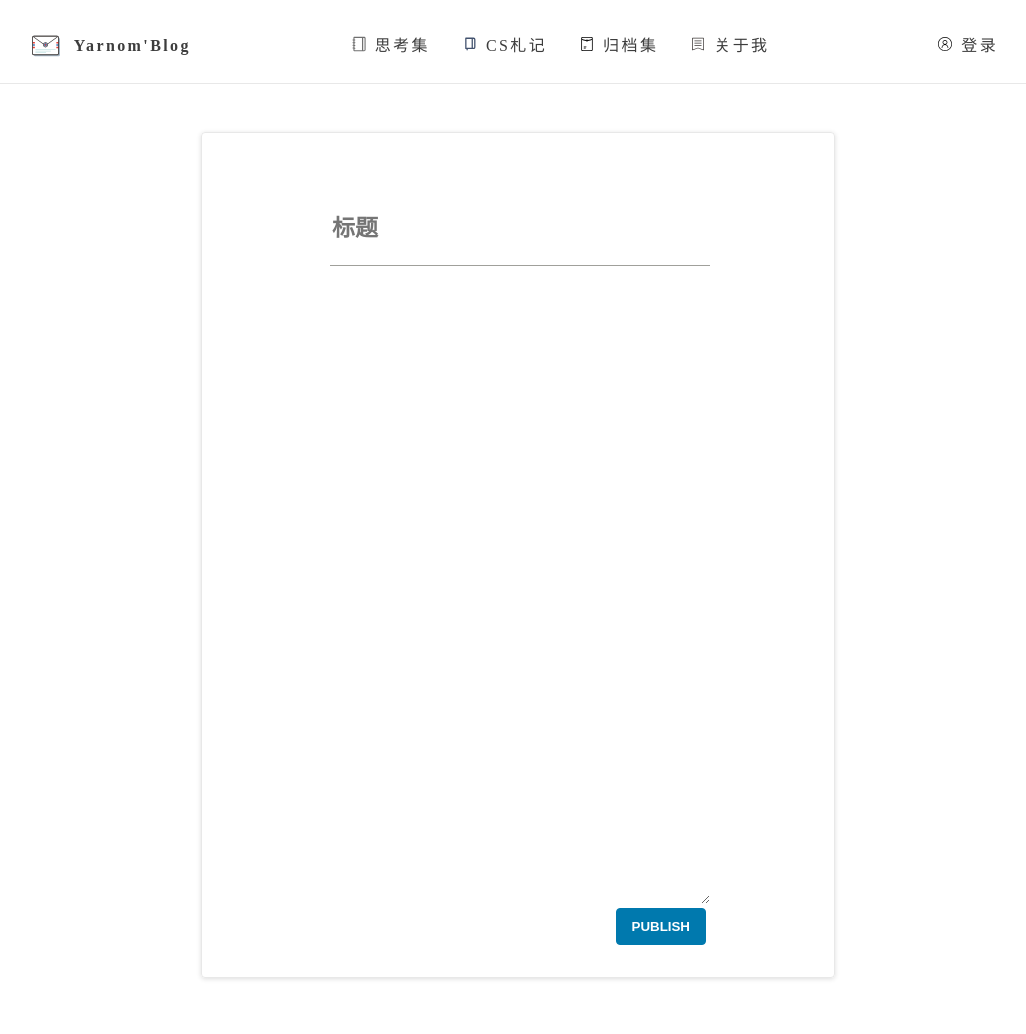
After one commit to fengyarnom/YarnomBlog, a Flask app: template app/templates/newPost.html in a window 1280 px wide. The commit adds this page. Shown: the whole page, without its empty margins (122-1148 px from the left). Run offline with Flask 2, Linux system fonts and the light colour scheme; the template is opened without the code that fills it, so the values that code supplies are empty.

Commit message:
这是一个非常幼稚的版本，但是已经可以完成很多功能了，再过一个大的版本就可以考虑在服务器中进行运维了。

```diff
--- a/app/app.py
+++ b/app/app.py
@@ -1,30 +1,64 @@
-from flask import Flask,render_template
-from flask_sqlalchemy import SQLAlchemy
+from flask import render_template,request,redirect, url_for,session
+from initialize import app,db
+from models.dbModels import *
 
-app = Flask(__name__)
-app.config['SQLALCHEMY_DATABASE_URI'] = 'sqlite:////app.db'
-db = SQLAlchemy(app)
+from datetime import datetime
+from enum import Enum
 
-class User(db.Model):
-    id = db.Column(db.Integer, primary_key=True)
-    username = db.Column(db.String(80), unique=True, nullable=False)
+app.config["SECRET_KEY"] = "FengYarnomIsTheWebsiteAdmin"
 
-    def __repr__(self):
-        return '<User %r>' % self.username
 
 # Router
 @app.route("/")
 def index():
-    dict = {
-        'hello':'Hello'
-    }
-    return render_template('index.html',dict=dict)
+    posts = Post.query.order_by(Post.id.desc()).all()
 
-@app.route("/login")
+    return render_template('index.html',posts = posts)
+
+@app.route("/login",methods=['POST', 'GET'])
 def login():
-    return render_template('login.html')
+    #pass_state
+    if session.get("loginName") and session.get("loginName") != "NULLNAME":
+        return redirect(url_for('admin'))
+
+    if request.method == "POST":
+        username = request.form.get('username')
+        password = request.form.get('password')
+        for user in User.query.all():
+            if username == user.username and password == user.password:
+                session["loginName"] = username
+                return redirect(url_for('admin'))
+            else:
+                session["loginName"] = "NULLNAME"
+                state = 2
+    else:
+        state = 0
+
+    return render_template('login.html',state = state)
+
+@app.route("/new-post",methods=['POST', 'GET'])
+def newPost():
+
+    if request.method == "GET":
+        title = request.args.get("title")
+        content = request.args.get("content")
+        post = Post(title=title, content=content, time=datetime.now())
+        db.session.add(post)
+        db.session.commit()
+    return render_template('newPost.html')
+
+@app.route("/admin",methods=['POST', 'GET'])
+def admin():
+    if session.get("loginName") and session.get("loginName") != "NULLNAME":
+        return "<h1>Admin</h1>"
+    else:
+        return redirect(url_for('login'))
+
+@app.route("/login_out")
+def login_out():
+    session["loginName"] = "NULLNAME"
+    return redirect(url_for('index'))
 
 # main function
 if __name__ == '__main__':
-    # db.create_all()
     app.run(debug=True,host='0.0.0.0',port=3000)
--- a/app/static/css/main.css
+++ b/app/static/css/main.css
@@ -12,7 +12,9 @@
         display: flex;
         flex-direction: column;
     }
-
+    .flex{
+        display:flex;
+    }
     .public-nav {
         display: flex;
         justify-content: space-evenly;
@@ -135,6 +137,8 @@
         width: 15%;
     }
 
+
+
     .page-login .application-main {
         display: flex;
         justify-content: center;
@@ -197,4 +201,73 @@
         border-radius: 6px;
         color: #d5eddc;
     }
+    .page-login .application-main .loginBox .login-form .wrong{
+        border-left: 5px solid #ef3333;
+        font-size:14px;
+        padding-left:15px;
+    }
+
+    .page-newPost .application-main {
+        display: flex;
+        justify-content: center;
+
+    }
+    .page-newPost .application-main .post-form{
+        margin-top: 1rem;
+        margin-bottom: 3rem;
+        display: flex;
+        flex-direction: column;
+        width: 50%;
+        border: 1px solid #dadada9e;
+        border-radius: 4px;
+        box-shadow: 0 1px 5px #ddd;
+
+
+    }
+    .page-newPost .application-main .post-form .form-group{
+        margin: 0em 8rem;
+    }
+    .page-newPost .application-main .post-form .title{
+        border:none;
+        border-bottom: 1px solid #73736cad;
+        width:100%;
+        outline: none;
+        margin-bottom:2em
+        letter-spacing: 1.5px;
+        font-weight: bold;
+        font-size:23px;
+        margin:3.5em 0 1.5em 0;
+        padding-bottom:1em;
+    }
+    .page-newPost .application-main .post-form .title:focus {
+        border-bottom: 1px solid #73736cad;
+    }
+
+    .page-newPost .application-main .post-form .content{
+        border:none;
+        width:100%;
+        outline: none;
+        margin-bottom:2em
+        letter-spacing: 1px;
+        font-size:17px;
+        min-height:600px;
+        max-height:1200px;
+        line-hight:1.7;
+        outline:none;
+    }
+    .page-newPost .application-main .button-box{
+        display:flex;
+        justify-content: flex-end;
+        padding-bottom:2em;
+    }
+    .page-newPost .application-main .button-box button{
+
+        background:#0079ae;
+        outline:none;
+        border:1px solid #0079ae;
+        color:white;
+        border-radius:4px;
+        padding:10px 15px;
+        font-weight: bold;
+    }
 }
--- a/app/templates/lately.html
+++ b/app/templates/lately.html
@@ -5,9 +5,9 @@
                     思考集
                 </div>
                 <ul>
-                    <li><a href="">Item</a></li>
-                    <li><a href="">Item</a></li>
-                    <li><a href="">Item</a></li>
+                    {% for item in range(3) %}
+                    <li><a href="">{{ posts[item].title }}</a></li>
+                    {% endfor %}
                 </ul>
             </div>
             <div class="item-group">
--- /dev/null
+++ b/app/templates/newPost.html
@@ -0,0 +1,23 @@
+{% extends 'base.html' %}
+
+{% block applicationMain %}
+    <div class="page-newPost">
+        <div class="application-main">
+            <form action="/new-post" class="post-form" method="get">
+                <div class="form-group">
+                  <input class="title" type="text" name="title" placeholder="标题">
+                </div>
+
+                <div class="form-group">
+                    <textarea class="content" name="content" contenteditable="true" >
+
+                    </textarea>
+                </div>
+
+                <div class="form-group button-box">
+                  <button type="submit">PUBLISH</button>
+                </div>
+            </form>
+        </div>
+    </div>
+{% endblock %}
```
Also changed, not shown: app/initialize.py (added, +7 -0 lines), app/models/dbModels.py (added, +19 -0 lines), app/templates/index.html (+8 -1 lines), app/templates/login.html (+14 -3 lines), README.md, app/models/__init__.py (added), 1 other file.
